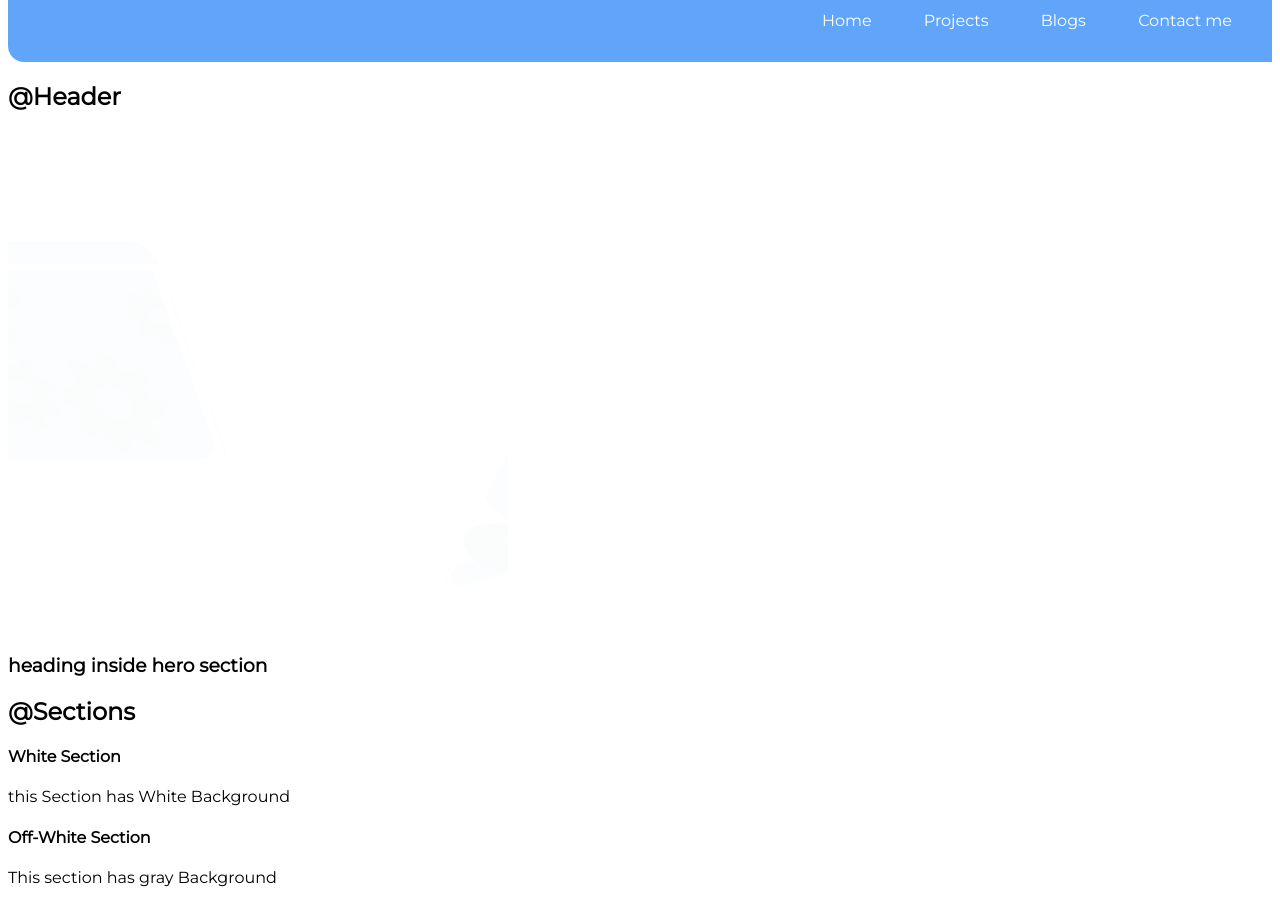
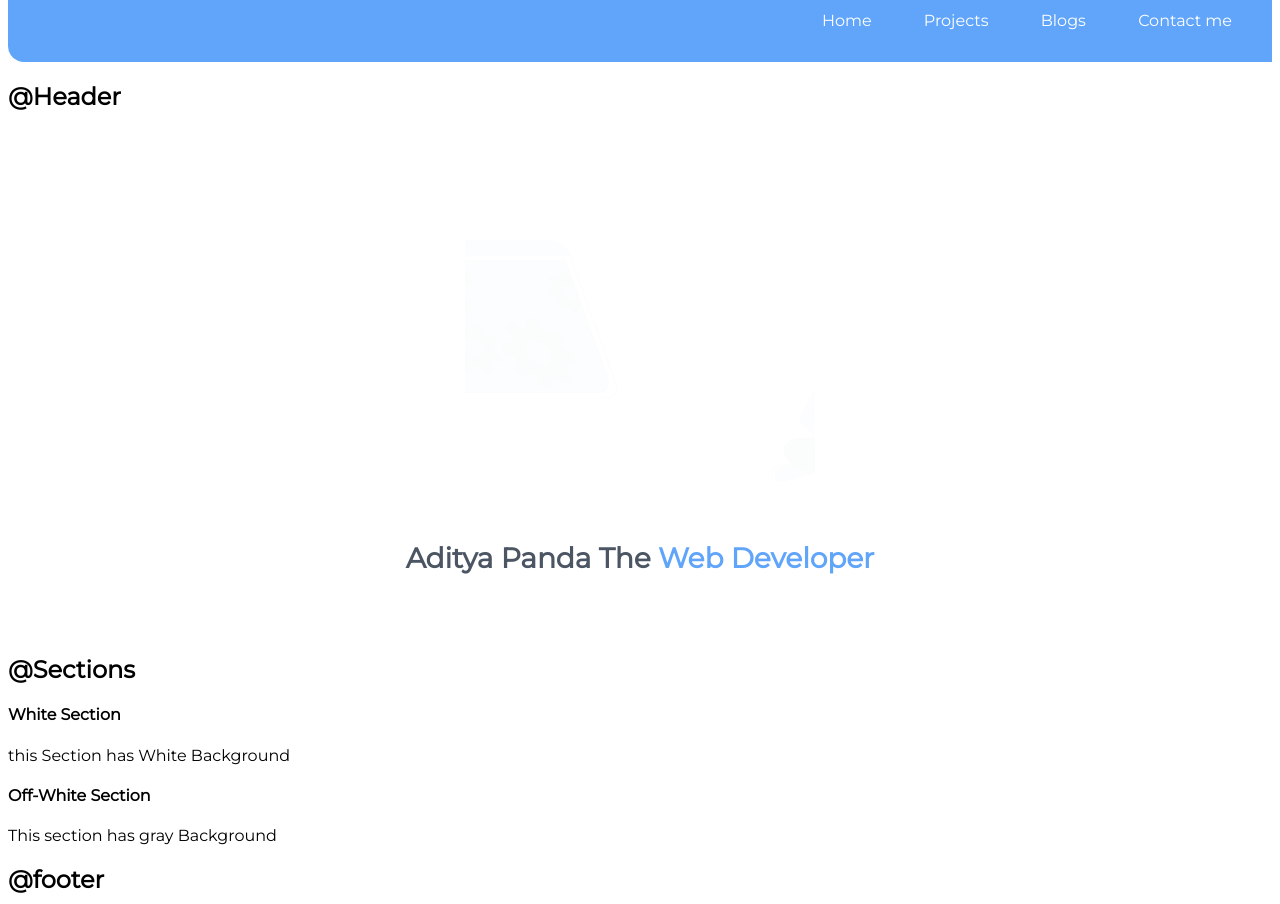
Before and after one commit to adityapandadev/component_library_neogcamp, a plain HTML site: page index.html in a window 1280 px wide. Shown: the part 1217-2121 px from the top of the page. Drawn offline with Linux system fonts and the light colour scheme.

Commit message:
header styling done

```diff
--- a/index.html
+++ b/index.html
@@ -70,9 +70,10 @@
     </nav>
 
     <h2>@Header</h2>
-    <header>
-        <img src="images/Developer activity.gif" alt="no image"/>
-        <h3>heading inside hero section</h3>
+
+    <header class="hero">
+        <img class="hero-img" src="images/Developer activity.gif" alt="no image"/>
+        <h3 class="hero-heading">Aditya Panda The <span class="hero-heading-highlighted"> Web Developer</span></h3>
     </header>
 
 
--- a/styles.css
+++ b/styles.css
@@ -2,6 +2,7 @@
 
 :root{
     --primary-color : #60A5FA;
+    --dark-gray : #4B5563;
 
 }
 
@@ -78,3 +79,24 @@ body{
 }
 
 /* Header */
+
+.hero{
+    padding: 2rem;
+
+}
+
+.hero-img{
+    max-width: 350px;
+    margin: auto;
+    display: block;
+}
+
+.hero-heading{
+    text-align: center;
+    font-size: 1.75rem;
+    color: var(--dark-gray);
+}
+
+.hero-heading-highlighted{
+    color: var(--primary-color);
+}
```
